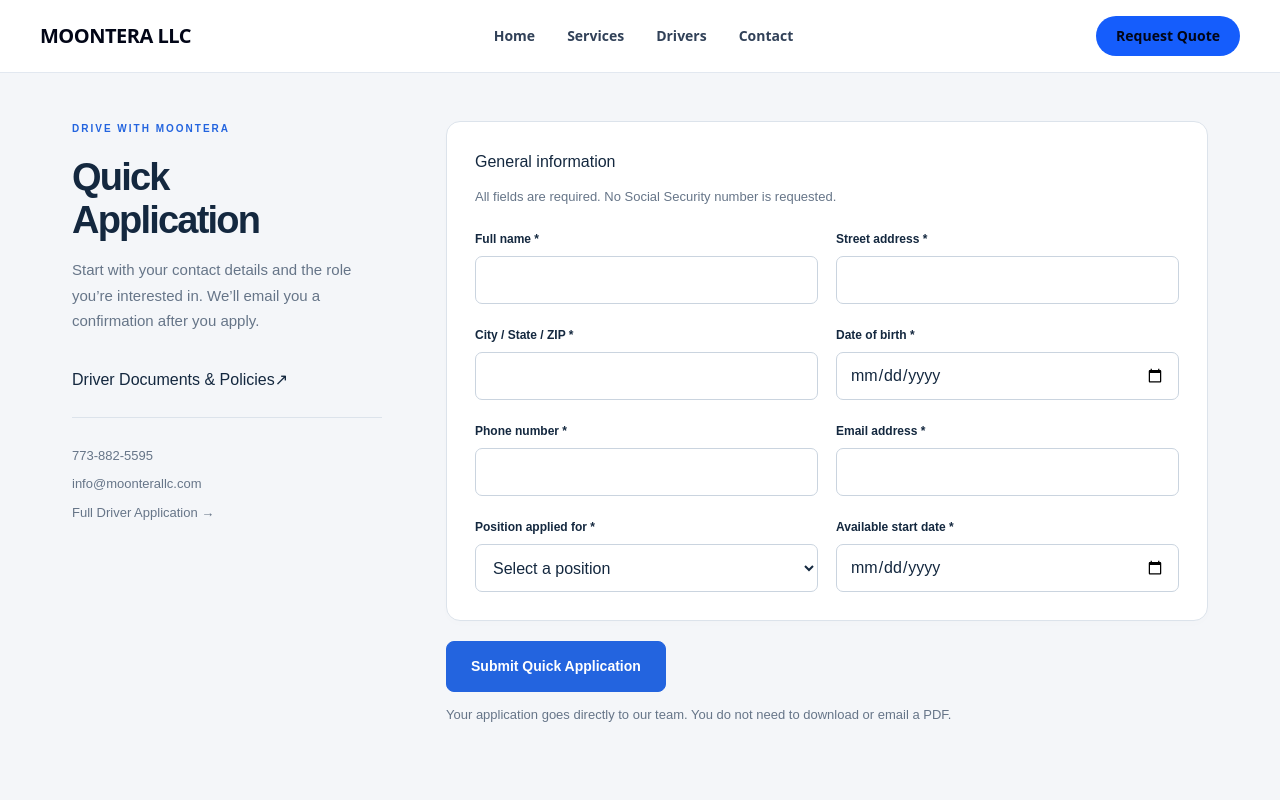
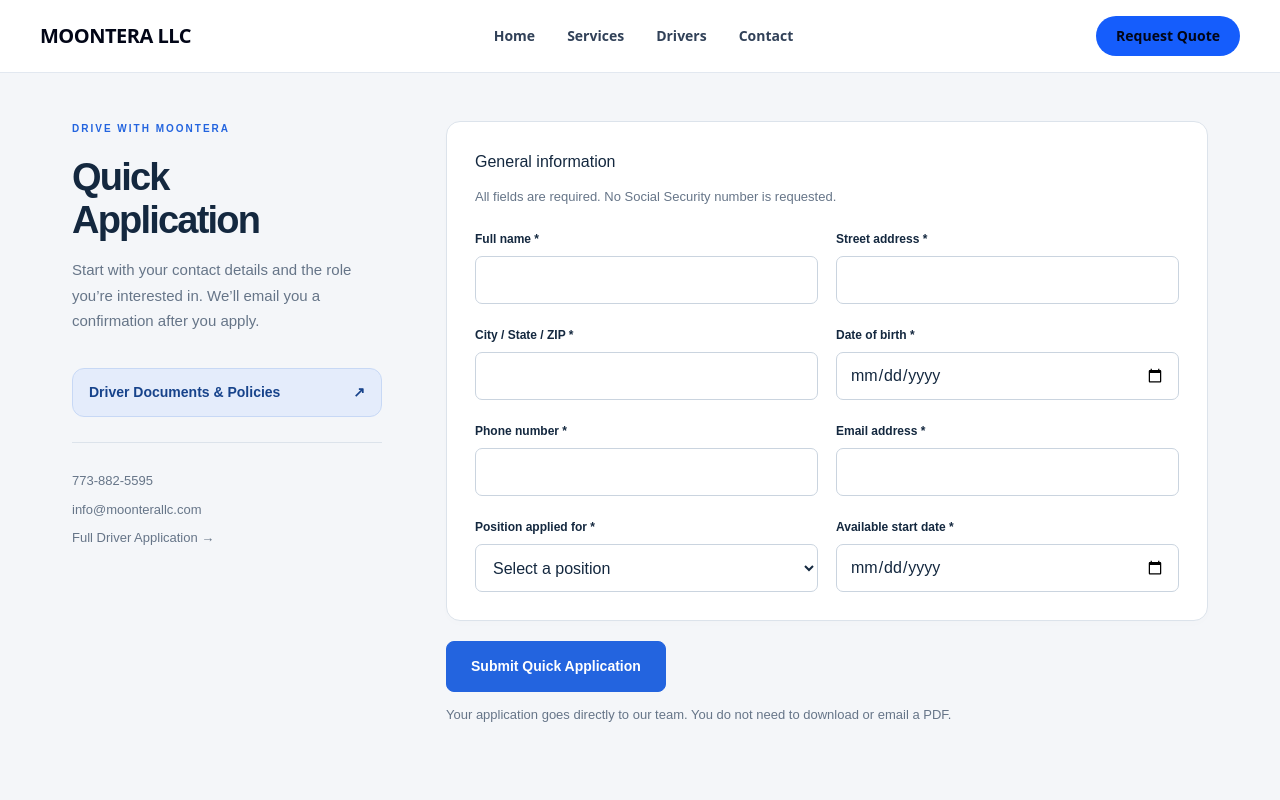
Before and after one commit to hamdamme/moontera-web, a Next.js app: page /application/details in a window 1280 px wide. Shown: the top 800 px of the page. Built offline with nearby package versions, Linux system fonts and the light colour scheme.

Commit message:
Style prominent application documents links

```diff
--- a/app/apply/application.css
+++ b/app/apply/application.css
@@ -109,6 +109,33 @@
   background: #e5efe9;
   border-color: #e5efe9;
   color: #28724a;
+}
+.apply-document-link {
+  display: flex;
+  align-items: center;
+  justify-content: space-between;
+  gap: 12px;
+  width: 100%;
+  box-sizing: border-box;
+  margin: 0 0 20px;
+  padding: 14px 16px;
+  border: 1px solid #c7d8f5;
+  border-radius: 12px;
+  background: #e4ecfb;
+  color: #17438b;
+  font-size: 14px;
+  font-weight: 700;
+  line-height: 1.4;
+  text-decoration: none;
+  transition: background-color 0.2s, border-color 0.2s;
+}
+.apply-document-link:hover {
+  background: #d6e3fa;
+  border-color: #a5c2ef;
+}
+.apply-document-link:focus-visible {
+  outline: 3px solid #2364df;
+  outline-offset: 3px;
 }
 .apply-help {
   display: flex;
```
